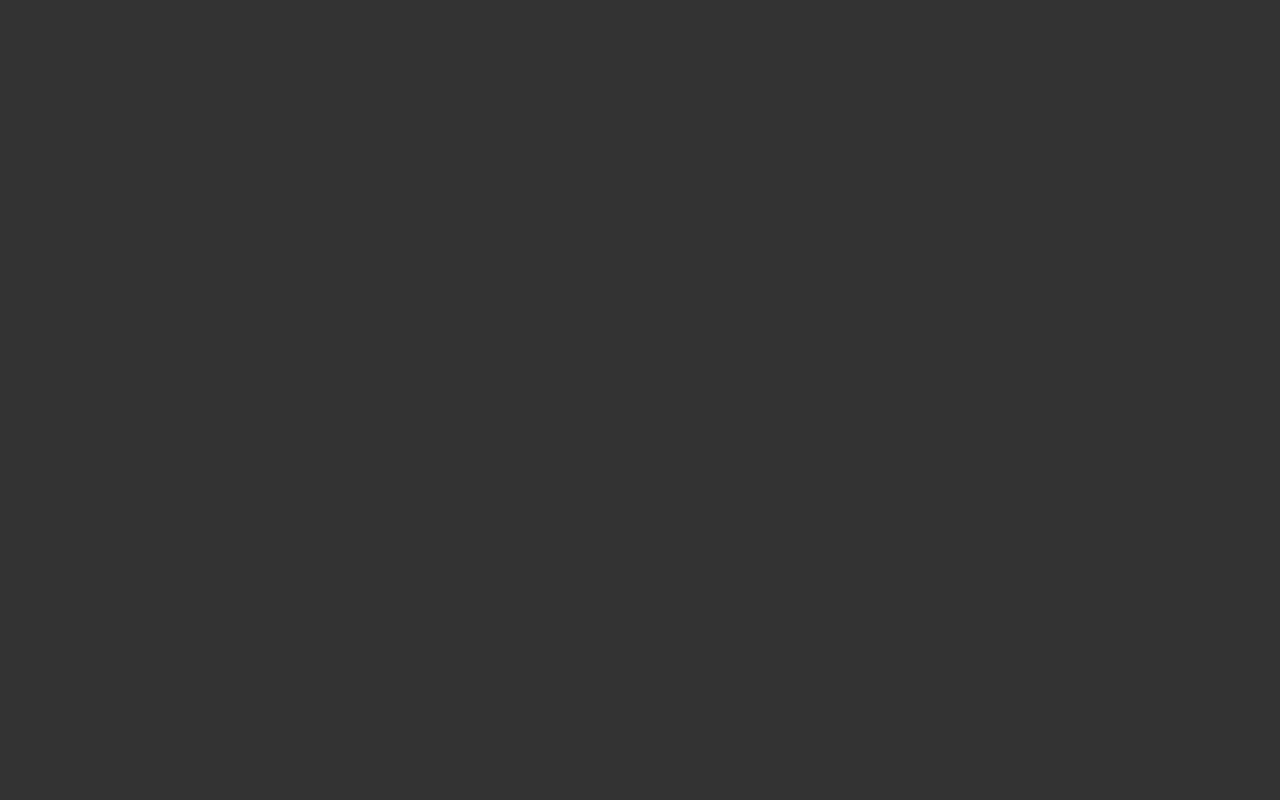
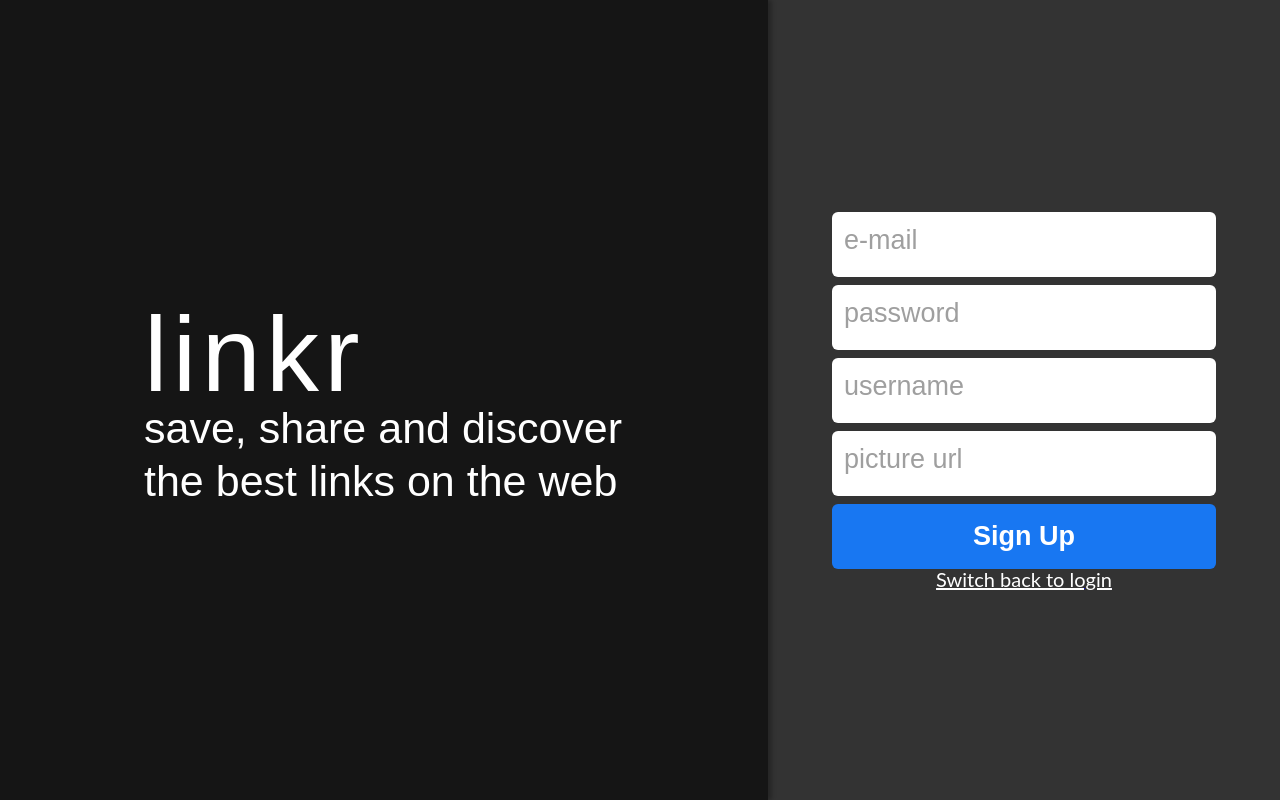
Before and after one commit to okitauehara/linkr, a React (Create React App) app: page /sign-up in a window 1280 px wide. Built offline with nearby package versions, Linux system fonts and the light colour scheme.

Commit message:
Mudanças para pull request

```diff
--- a/src/App.js
+++ b/src/App.js
@@ -7,7 +7,7 @@ export default function App() {
 	return (
 		<BrowserRouter>
 			<Switch>
-				<Route path="/registro" exact>
+				<Route path="/sign-up" exact>
 					<Register/>
 				</Route>
 			</Switch>
--- a/src/Components/Registro.js
+++ b/src/Components/Registro.js
@@ -2,24 +2,32 @@
 import axios from "axios";
 import { useState } from "react";
 import { useHistory } from "react-router";
+import { Link } from "react-router-dom";
 import {Container,BoxLogo,BoxText,BoxInput,ButtonSign,InputRegister} from "./ComponentsStyle";
 
 export default function Register(){
-    const [email,setEmail] = useState("");
-    const [senha,setSenha] = useState("");
-    const [username,setUsername] = useState("");
-    const [url,setURL] = useState("");
+
+    const [usuario, setUsuario] = useState({email: "", senha:"",username:"",URL:""})
     const [loading,setLoading] = useState(false);
     let history = useHistory();
+
+    const handleChange = e => {
+        const { name, value } = e.target;
+        setUsuario(prevState => ({
+            ...prevState,
+            [name]: value
+        }));
+    };
 function Registrar(event){
     event.preventDefault();
     setLoading(true);
     const body = {
-        email:email,
-        password:senha,
-        username:username,
-        pictureUrl:url
+        email: usuario.email,
+        password: usuario.senha,
+        username: usuario.username,
+        pictureUrl: usuario.URL,
     }
+    console.log(body);
     const promisse = axios.post("https://mock-api.bootcamp.respondeai.com.br/api/v2/linkr/sign-up",body);
     promisse.then(()=> history.push("/"));
     promisse.catch(Erro);
@@ -30,6 +38,9 @@ function Erro(res){
     if(statusCode === 403){
         alert("Email inserido já cadastrado")
        }
+    else if (statusCode === 500){
+        alert("Não foi possível realizar o cadastro no momento. Tente novamente mais tarde.")
+    }
     setLoading(false);
 }
 
@@ -45,13 +56,15 @@ function Erro(res){
        </BoxLogo>
        <BoxInput>
         <form onSubmit={Registrar}>
-           <InputRegister type="email" placeholder="e-mail" value={email} onChange={(e)=> setEmail(e.target.value)} required></InputRegister>
-           <InputRegister type="password" placeholder="password" value={senha} onChange={(e)=> setSenha(e.target.value)} required></InputRegister>
-           <InputRegister type="text" placeholder="username" value={username} onChange={(e)=> setUsername(e.target.value)} required></InputRegister>
-           <InputRegister type="url" placeholder="picture url" value={url} onChange={(e)=> setURL(e.target.value)} required></InputRegister>
+           <InputRegister type="email" placeholder="e-mail" value={usuario.email} onChange={handleChange} name="email" required></InputRegister>
+           <InputRegister type="password" placeholder="password" value={usuario.senha} onChange={handleChange} name="senha" required></InputRegister>
+           <InputRegister type="text" placeholder="username" value={usuario.username} onChange={handleChange} name="username" required></InputRegister>
+           <InputRegister type="url" placeholder="picture url" value={usuario.URL} onChange={handleChange} name="URL" required></InputRegister>
            <ButtonSign disabled={loading} type="submit">Sign Up</ButtonSign>
         </form>
+        <Link to="/">
            <span>Switch back to login</span>
+        </Link>
        </BoxInput>
     </Container>
     );
```
